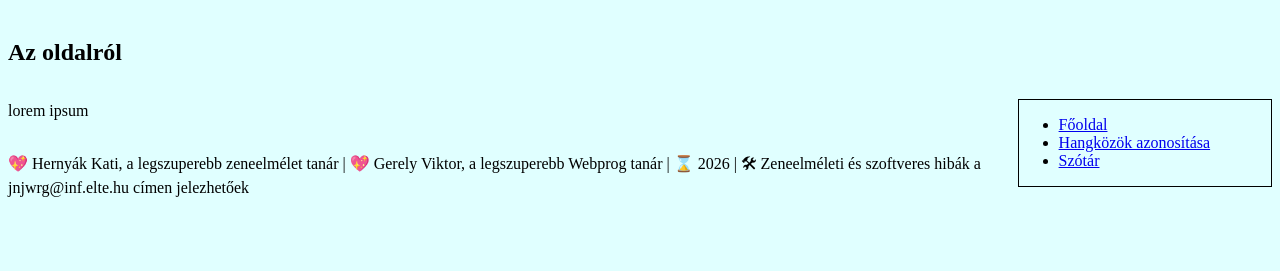
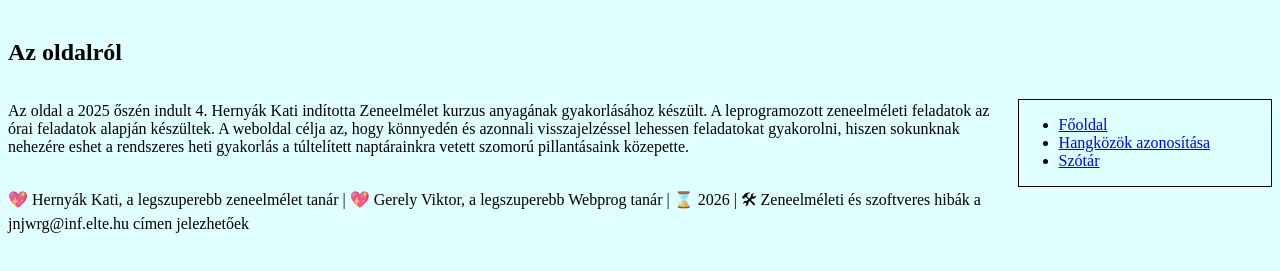
Before and after one commit to Falesz/Music-theory-4-v1, a plain HTML site: page index.html in a window 1280 px wide. Shown: the part 69-340 px from the top of the page. Drawn offline with Linux system fonts and the light colour scheme.

Commit message:
Add initial intro text to the homepage

```diff
--- a/index.html
+++ b/index.html
@@ -10,7 +10,11 @@
     <div id="content">
         <h1>Zeneelmélet 4 v1</h1>
         <h2>Az oldalról</h2>
-        <p>lorem ipsum</p>
+        <p>Az oldal a 2025 őszén indult 4. Hernyák Kati indította Zeneelmélet kurzus anyagának gyakorlásához készült.
+            A leprogramozott zeneelméleti feladatok az órai feladatok alapján készültek. A weboldal célja az, hogy könnyedén és azonnali visszajelzéssel
+            lehessen feladatokat gyakorolni, hiszen sokunknak nehezére eshet a rendszeres heti gyakorlás
+            a túltelített naptárainkra vetett szomorú pillantásaink közepette.
+        </p>
 
         <footer>
             <p>💖 Hernyák Kati, a legszuperebb zeneelmélet tanár | 💖 Gerely Viktor, a legszuperebb Webprog tanár |
```
